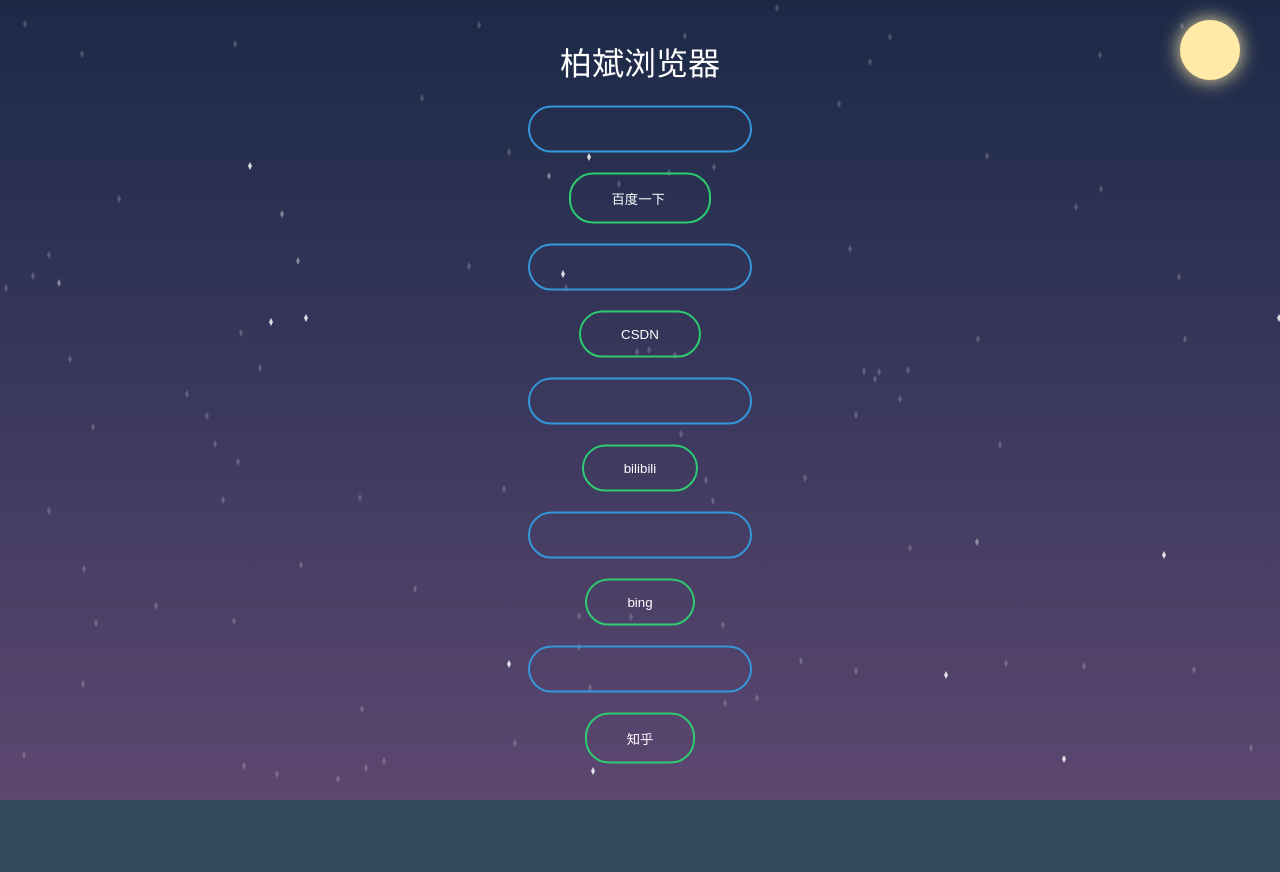
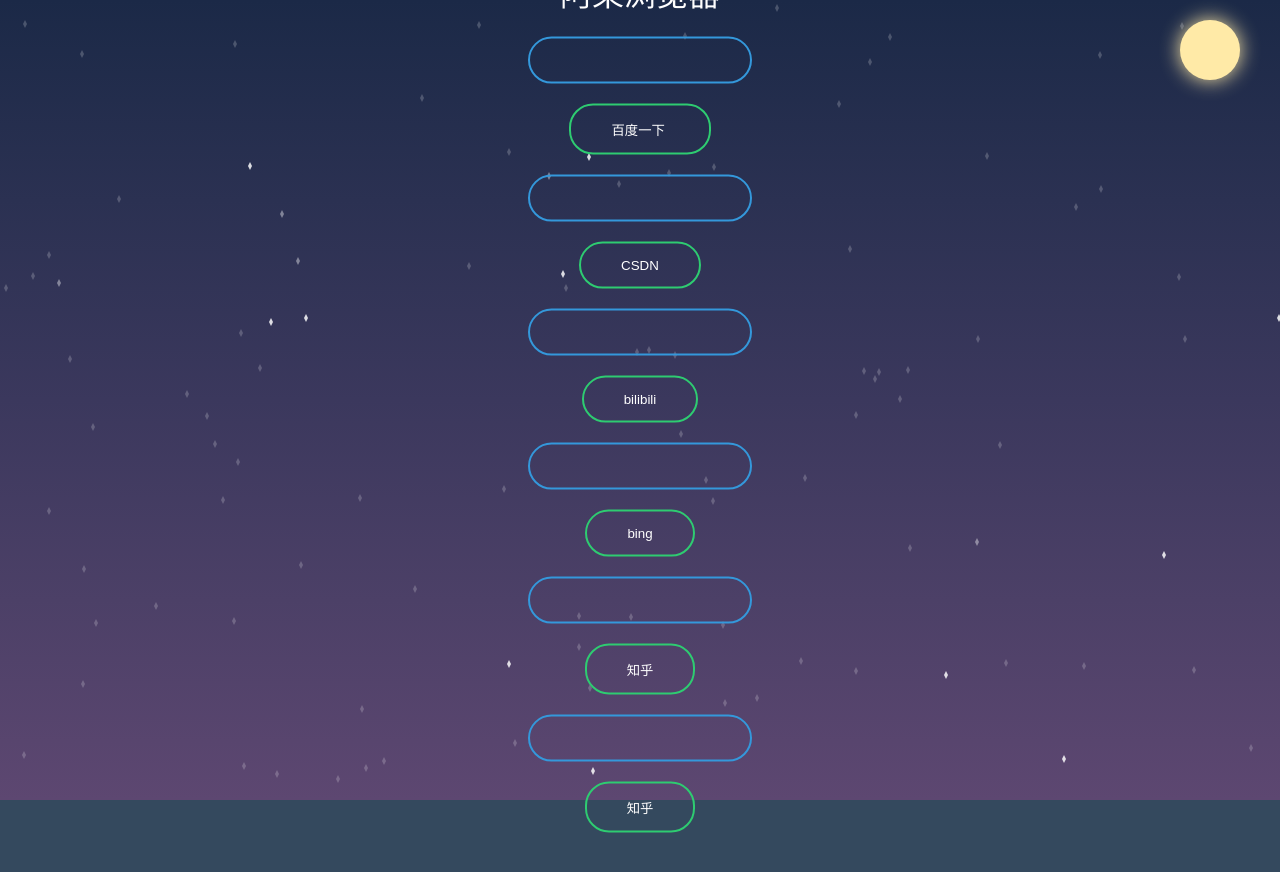
Before and after one commit to achaifight/search, a plain HTML site: page index.html in a window 1280 px wide. Before the commit the page ends 823 px from the top, so only its background shows below. Drawn offline with Linux system fonts and the light colour scheme.

Commit message:
Update index.html

```diff
--- a/index.html
+++ b/index.html
@@ -3,12 +3,12 @@
 	<head>
 		<meta charset="utf-8">
 		<center>
-		<title>柏斌浏览器</title>
+		<title>阿柴浏览器</title>
 		<link rel="stylesheet" type="text/css" href="css/serch.css"/>
 	</head>
 	<body >
 		<div class="box">
-		<h1>柏斌浏览器</h1>
+		<h1>阿柴浏览器</h1>
 		<form action="https://www.baidu.com/s" method="get">
 			<input type="text" name="wd">
 			<input type="submit" value="百度一下 "/>
@@ -27,6 +27,10 @@
 		</form>
 		<form action="https://www.zhihu.com/search" method="get">
 			<input type="text" name="q">
+			<input type="submit" value="知乎"/>
+		</form>
+		<form action="https://www.huya.com/search" method="get">
+			<input type="text" name="hsk">
 			<input type="submit" value="知乎"/>
 		</form>
 		</div>
```
